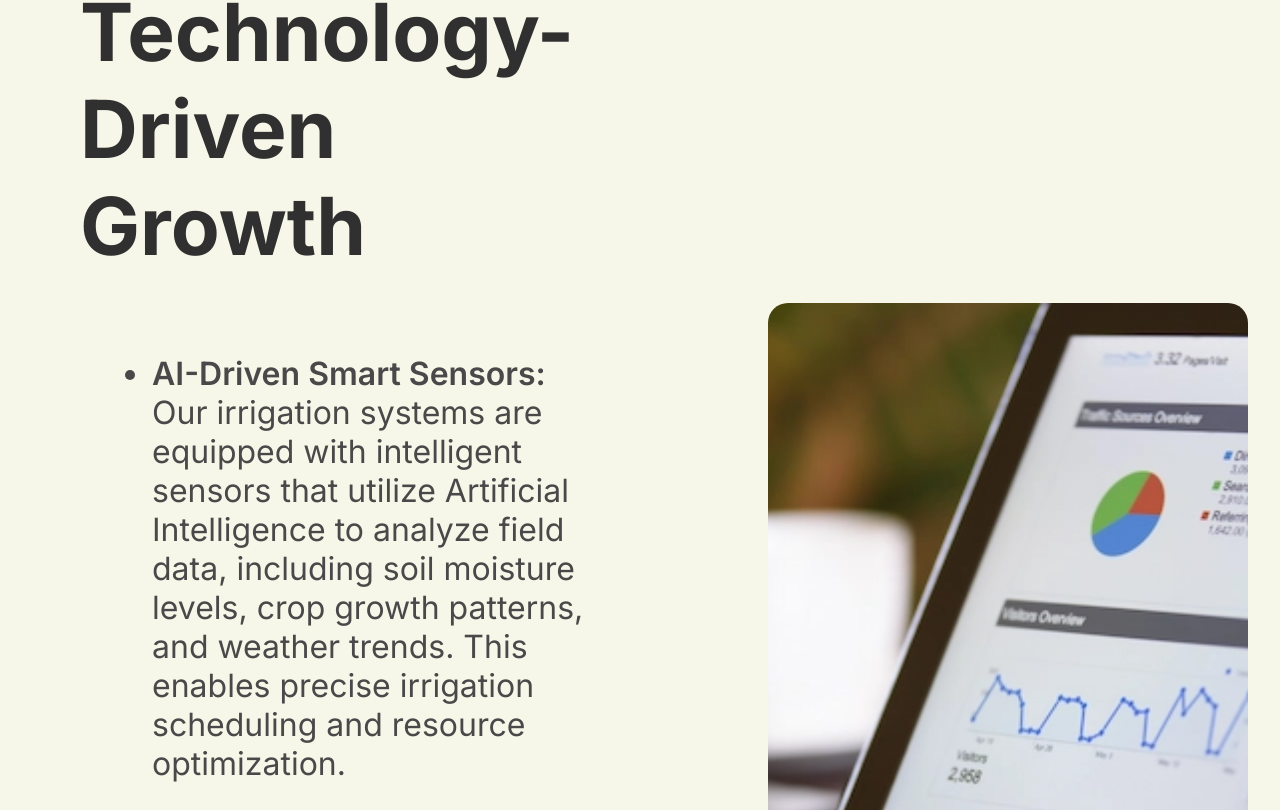
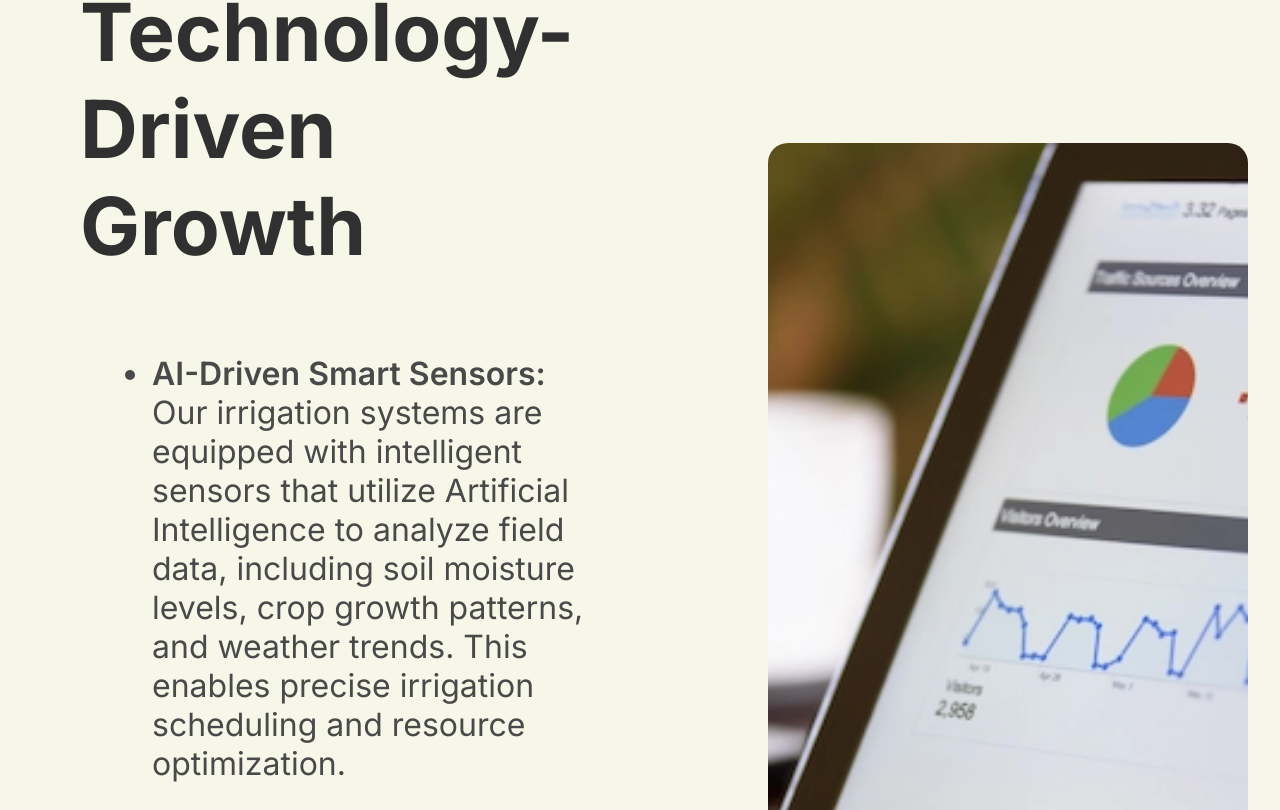
Before and after one commit to Leeobenga/kijani-tech, a React (Vite) app: page /solutions in a window 1280 px wide. Shown: the part 2890-3700 px from the top of the page. Built offline with nearby package versions, Linux system fonts and the light colour scheme.

Commit message:
Update solutions.css

```diff
--- a/src/solutions.css
+++ b/src/solutions.css
@@ -58,8 +58,8 @@
 }
 
 .tech-img {
-  margin-top: 20rem;
-  height: 50rem;
+  margin-top: 10rem;
+  height: 60rem;
   width: 30rem;
   border-radius: 20px;
   object-fit: cover;
```
